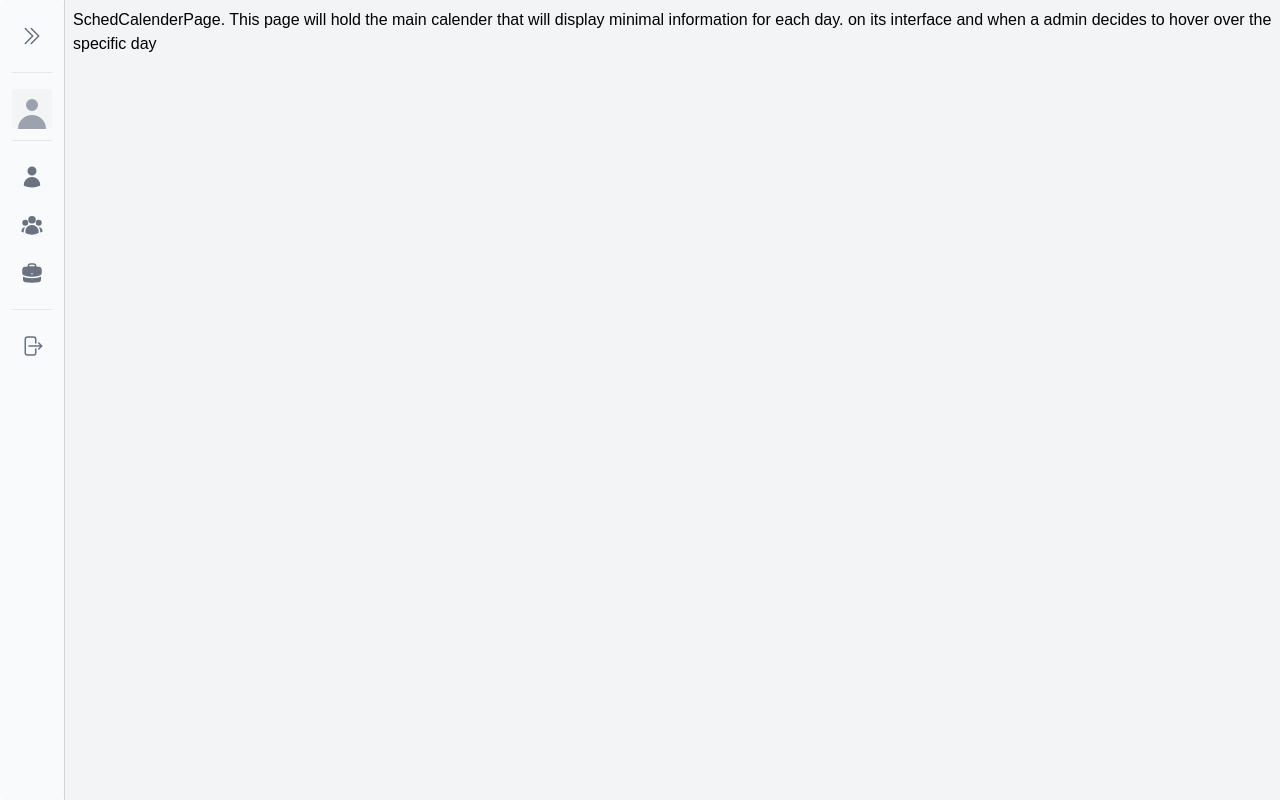
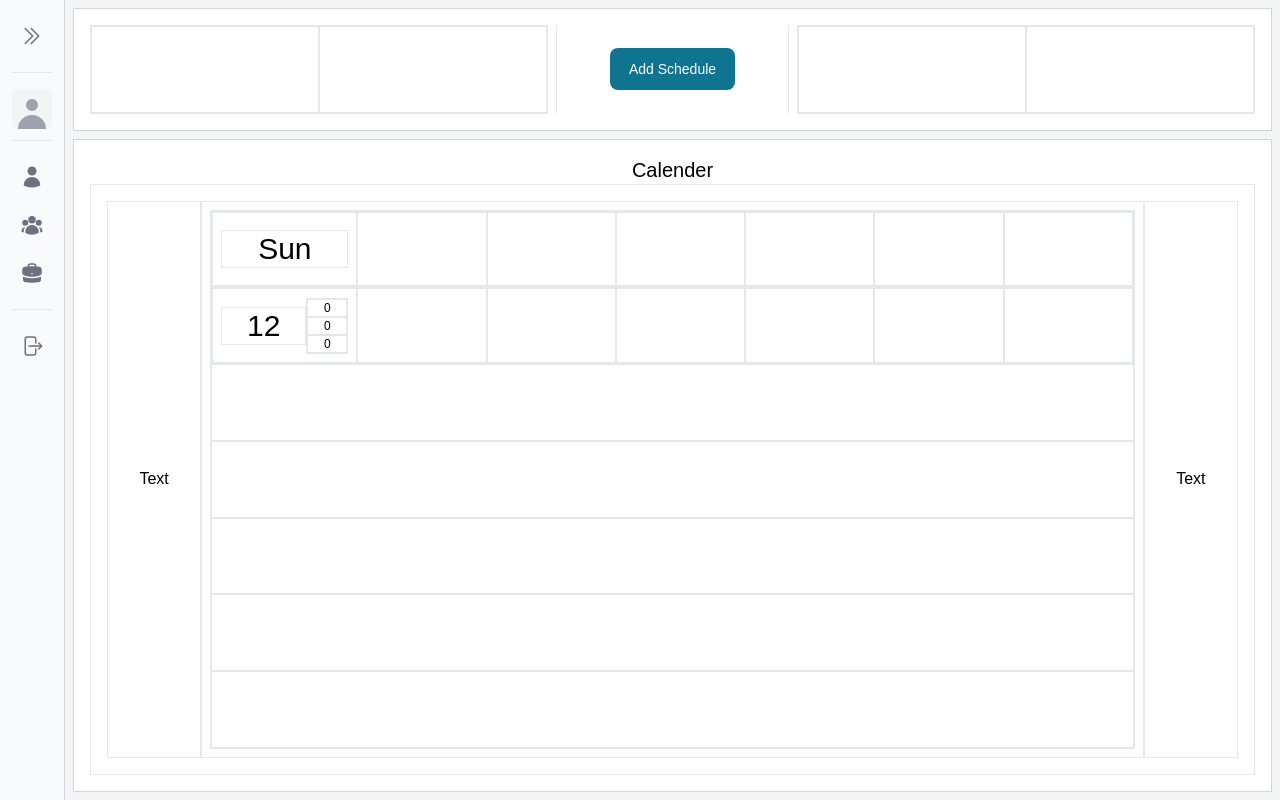
Before and after one commit to IT21058578/itp-frontend, a React (Create React App) app: page /admin/jobs in a window 1280 px wide. Built offline with nearby package versions, Linux system fonts and the light colour scheme.

Commit message:
Component Skeleton of Schedule Management

```diff
--- a/src/empManage/components/Container.jsx
+++ b/src/empManage/components/Container.jsx
@@ -4,8 +4,8 @@ import React from "react";
 function Container({ children, title, className }) {
 	const classes =
 		className !== undefined
-			? "p-4 border border-gray-300 bg-white h-full" + className
-			: "p-4 border border-gray-300 bg-white h-full";
+			? "p-4 border border-gray-300 bg-white flex flex-col " + className
+			: "p-4 border border-gray-300 bg-white flex flex-col ";
 	return (
 		<div className={classes}>
 			<div className="text-xl font-light mt-auto w-full text-center">
--- /dev/null
+++ b/src/schedManage/components/AddScheduleInterface.jsx
@@ -0,0 +1,32 @@
+import React, { useState } from "react";
+import { Button, Modal } from "flowbite-react";
+
+function AddScheduleInterface() {
+	const [showModal, setShowModal] = useState(false);
+
+	function handleSubmit() {}
+
+	return (
+		<div>
+			<Button onClick={() => setShowModal(true)}>Add Schedule</Button>
+			<Modal show={showModal} onClose={() => setShowModal(false)}>
+				<Modal.Header>Adding New Schedule</Modal.Header>
+				<Modal.Body>
+					<div className="space-y-6">
+						<p className="text-base leading-relaxed text-gray-500 dark:text-gray-400">
+							Please enter the details for the new schedule.
+						</p>
+					</div>
+				</Modal.Body>
+				<Modal.Footer>
+					<Button onClick={handleSubmit}>Submit</Button>
+					<Button color="gray" onClick={() => setShowModal(false)}>
+						Cancel
+					</Button>
+				</Modal.Footer>
+			</Modal>
+		</div>
+	);
+}
+
+export default AddScheduleInterface;
--- /dev/null
+++ b/src/schedManage/components/Calender.jsx
@@ -0,0 +1,56 @@
+import React, { Fragment } from "react";
+
+function Calender() {
+	return (
+		<div className="border flex flex-row p-4 h-full">
+			<div className="border basis-1/12 p-2 h-full align-middle flex flex-row items-center">
+				<div className="flex-1 text-center">Text</div>
+			</div>
+			<div className="border grow p-2 h-full">
+				<div className="border flex flex-col h-full">
+					<div className="flex-1 border flex flex-row">
+						<div className="flex-1 border flex p-2 items-center">
+							<div className="flex-1 border text-center h-fit text-3xl font-light">
+								Sun
+							</div>
+						</div>
+						<div className="flex-1 border"></div>
+						<div className="flex-1 border"></div>
+						<div className="flex-1 border"></div>
+						<div className="flex-1 border"></div>
+						<div className="flex-1 border"></div>
+						<div className="flex-1 border"></div>
+					</div>
+					<div className="flex-1 border flex flex-row">
+						<div className="flex-1 border flex p-2 items-center">
+							<div className="flex-1 border text-center text-3xl font-extralight">
+								12
+							</div>
+							<div className="basis-2/6 border flex flex-col">
+								<div className="border text-xs text-center">0</div>
+								<div className="border text-xs text-center">0</div>
+								<div className="border text-xs text-center">0</div>
+							</div>
+						</div>
+						<div className="flex-1 border"></div>
+						<div className="flex-1 border"></div>
+						<div className="flex-1 border"></div>
+						<div className="flex-1 border"></div>
+						<div className="flex-1 border"></div>
+						<div className="flex-1 border"></div>
+					</div>
+					<div className="flex-1 border"></div>
+					<div className="flex-1 border"></div>
+					<div className="flex-1 border"></div>
+					<div className="flex-1 border"></div>
+					<div className="flex-1 border"></div>
+				</div>
+			</div>
+			<div className="border basis-1/12 p-2 h-full align-middle flex flex-row items-center">
+				<div className="flex-1 text-center">Text</div>
+			</div>
+		</div>
+	);
+}
+
+export default Calender;
--- /dev/null
+++ b/src/schedManage/components/SchedulerTopBar.jsx
@@ -0,0 +1,22 @@
+import React from "react";
+import AddScheduleInterface from "./AddScheduleInterface";
+
+function SchedulerTopBar() {
+	return (
+		<div className="flex flex-row h-full gap-2">
+			<div className="grow border flex flex-row">
+				<div className="flex-1 border"></div>
+				<div className="flex-1 border"></div>
+			</div>
+			<div className="basis-1/5 border-x flex flex-row items-center justify-center">
+				<AddScheduleInterface />
+			</div>
+			<div className="grow border flex flex-row">
+				<div className="flex-1 border"></div>
+				<div className="flex-1 border"></div>
+			</div>
+		</div>
+	);
+}
+
+export default SchedulerTopBar;
--- a/src/schedManage/components/index.js
+++ b/src/schedManage/components/index.js
@@ -0,0 +1,5 @@
+import Calender from "./Calender";
+import SchedulerTopBar from "./SchedulerTopBar";
+import AddScheduleInterface from "./AddScheduleInterface";
+
+export { Calender, SchedulerTopBar, AddScheduleInterface };
--- a/src/schedManage/page/SchedCalenderPage.jsx
+++ b/src/schedManage/page/SchedCalenderPage.jsx
@@ -1,15 +1,25 @@
-import React from "react";
+import { Container } from "../../empManage/components";
+import React, { Fragment } from "react";
+import { Calender, SchedulerTopBar } from "../components";
 
 // SchedCalenderPage. This page will hold the main calender that will display
 // minimal information for each day. on its interface and when a admin
 // decides to hover over the specific day
 function SchedCalenderPage({ auth }) {
 	return (
-		<div>
-			SchedCalenderPage. This page will hold the main calender that will display
-			minimal information for each day. on its interface and when a admin
-			decides to hover over the specific day
-		</div>
+		<Fragment>
+			<div className="grid grid-rows-6 gap-2 mb-4 h-full mx-auto">
+				<Container>
+					<SchedulerTopBar />
+				</Container>
+				<div className="row-span-6 grid gap-2 ">
+					<Container title="Calender">
+						<Calender />
+					</Container>
+				</div>
+			</div>
+			{/* <div className="border p-2 h-full border-gray-300 bg-white"></div> */}
+		</Fragment>
 	);
 }
 
```
Also changed, not shown: src/schedManage/components/CalenderDay.jsx (added).
